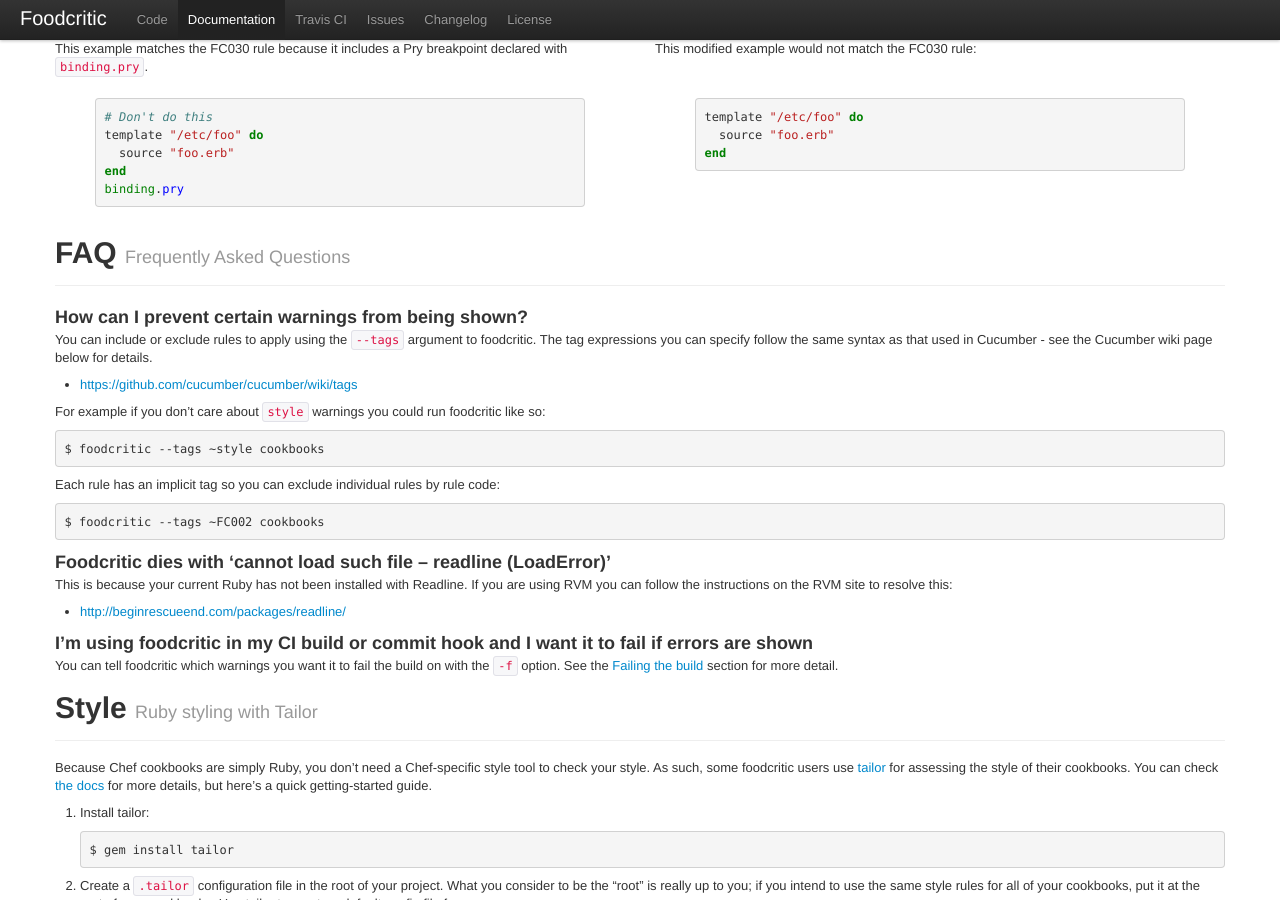
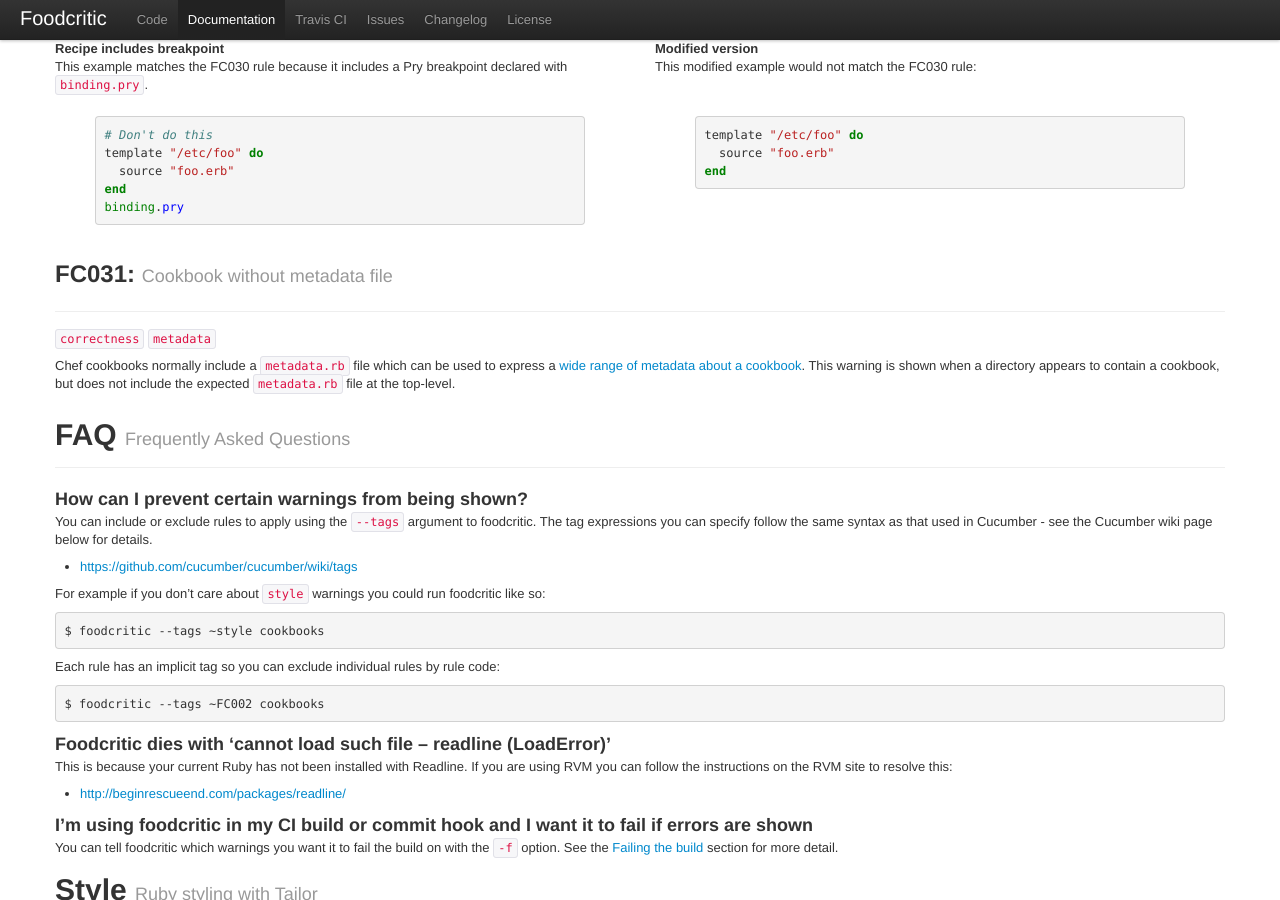
Before and after one commit to Foodcritic/foodcritic, a Jekyll site: the page built from index.html, in a window 1280 px wide and 900 px high, scrolled down 13014 px. Built offline with Jekyll 4.4.1, drawn with Linux system fonts in a browser that asks for light colours; some of the changed text lies outside the part shown.

Commit message:
FC031: Add rule documentation.

```diff
--- a/index.html
+++ b/index.html
@@ -912,6 +912,17 @@
           template "/etc/foo" do
             source "foo.erb"
           end
+  - code: FC031
+    name: Cookbook without metadata file
+    tags:
+      - correctness
+      - metadata
+    summary: |
+      Chef cookbooks normally include a `metadata.rb` file which can be used
+      to express a
+      [wide range of metadata about a cookbook](http://wiki.opscode.com/display/chef/Metadata).
+      This warning is shown when a directory appears to contain a cookbook, but
+      does not include the expected `metadata.rb` file at the top-level.
 
 api_methods:
   - name: attribute_access
```
